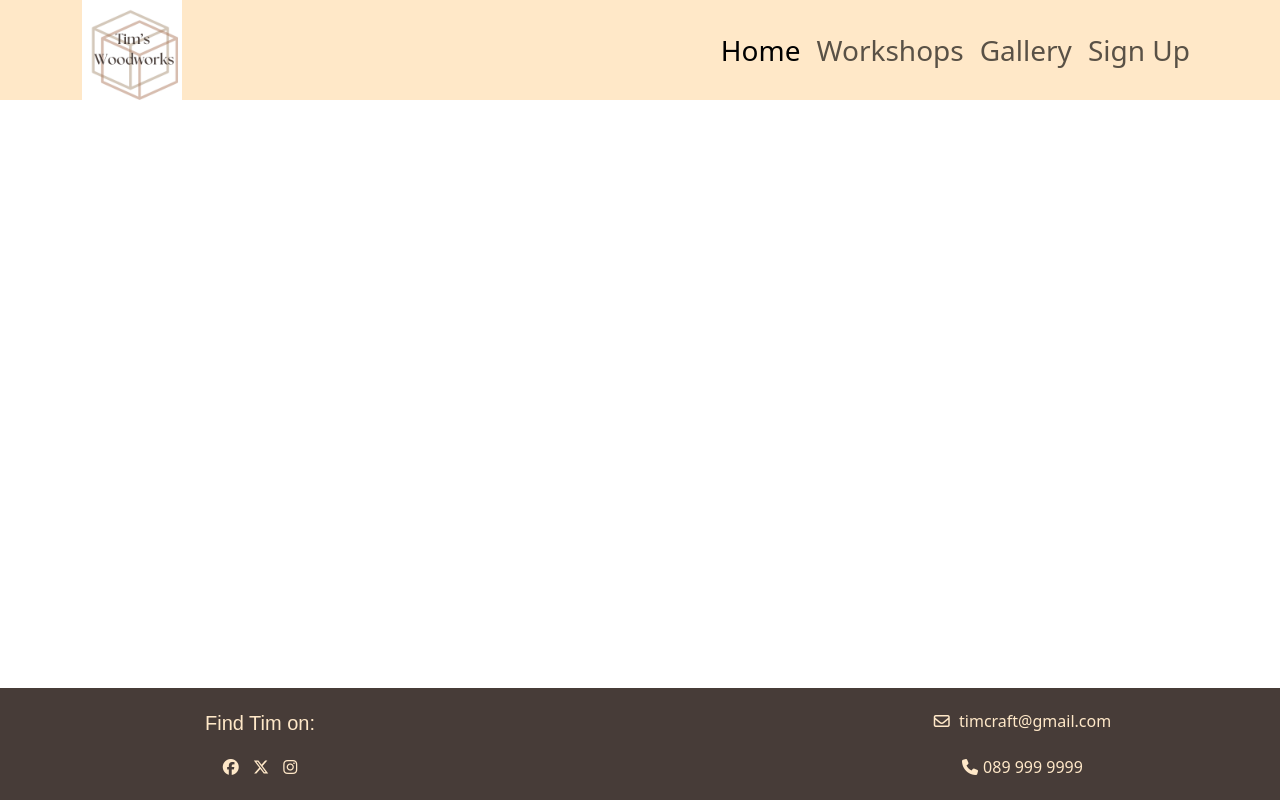
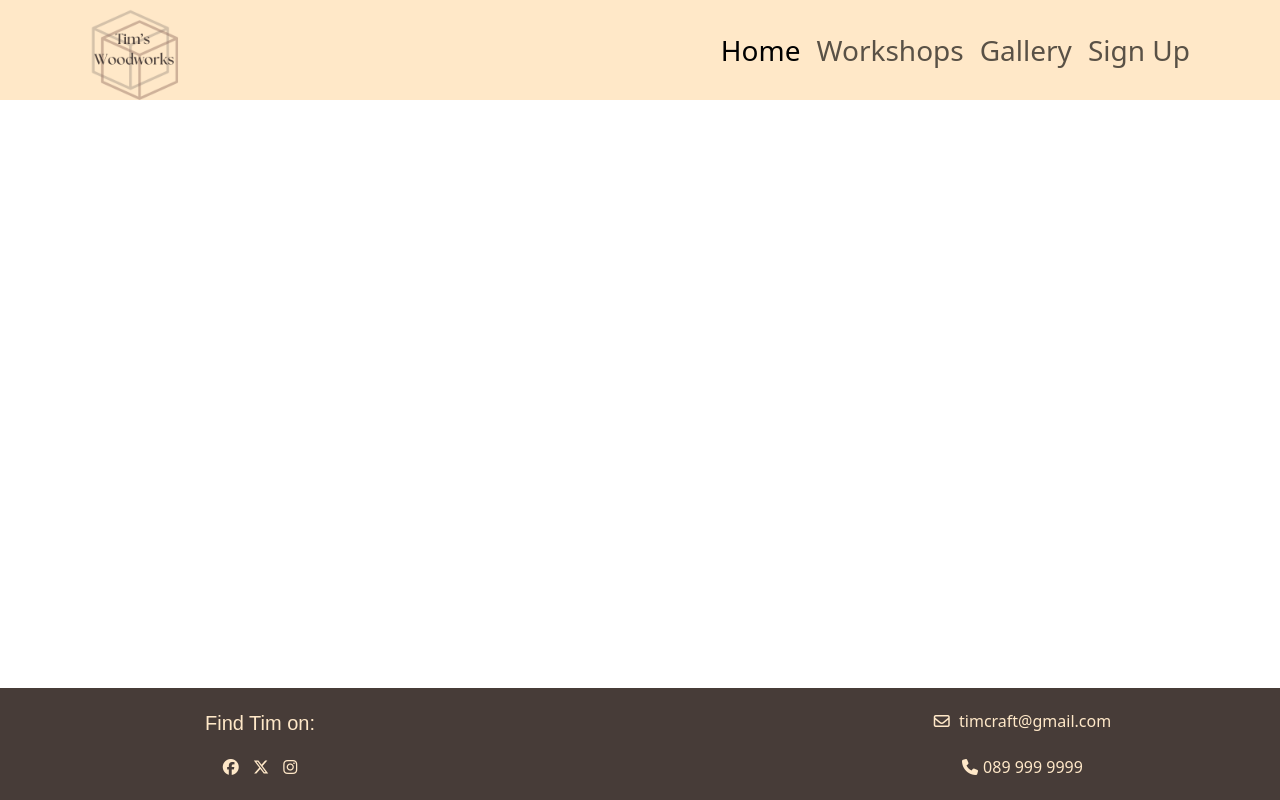
Before and after one commit to acmuckian/Milestone-Project-1, a plain HTML site: page gallery.html in a window 1280 px wide. Drawn offline with nearby package versions, Linux system fonts and the light colour scheme; a web font is replaced by a local one.

Commit message:
changed logo on banner in all webpages and added titles

```diff
--- a/gallery.html
+++ b/gallery.html
@@ -7,7 +7,7 @@
     <link href="https://cdn.jsdelivr.net/npm/bootstrap@5.3.3/dist/css/bootstrap.min.css" rel="stylesheet" integrity="sha384-QWTKZyjpPEjISv5WaRU9OFeRpok6YctnYmDr5pNlyT2bRjXh0JMhjY6hW+ALEwIH" crossorigin="anonymous">
    <!--custom CSS-->
    <link rel="stylesheet" href="assets/style.css">
-    <title>Document</title>
+    <title>Gallery | Tim's Woodworks</title>
 
 
 
@@ -17,7 +17,7 @@
     <nav class="navbar navbar-expand-sm" id="navbar-banner">
         <div class="container">
             <a class="navbar-brand" href="index.html">
-                <img src="assets/images/TIM’S WOODWORKS.png" alt="Tim's Woodworks logo" class="logo">
+                <img src="assets/images/Tim’s Woodworks.png" alt="Tim's Woodworks logo" class="logo">
             </a>
           <button class="navbar-toggler" type="button" data-bs-toggle="collapse" data-bs-target="#navbarSupportedContent" aria-controls="navbarSupportedContent" aria-expanded="false" aria-label="Toggle navigation">
             <span class="navbar-toggler-icon"></span>
```
Also changed, not shown: index.html (+1 -1 lines), signup.html (+2 -2 lines), workshop.html (+2 -2 lines), assets/images/Tim’s Woodworks.png (added).
